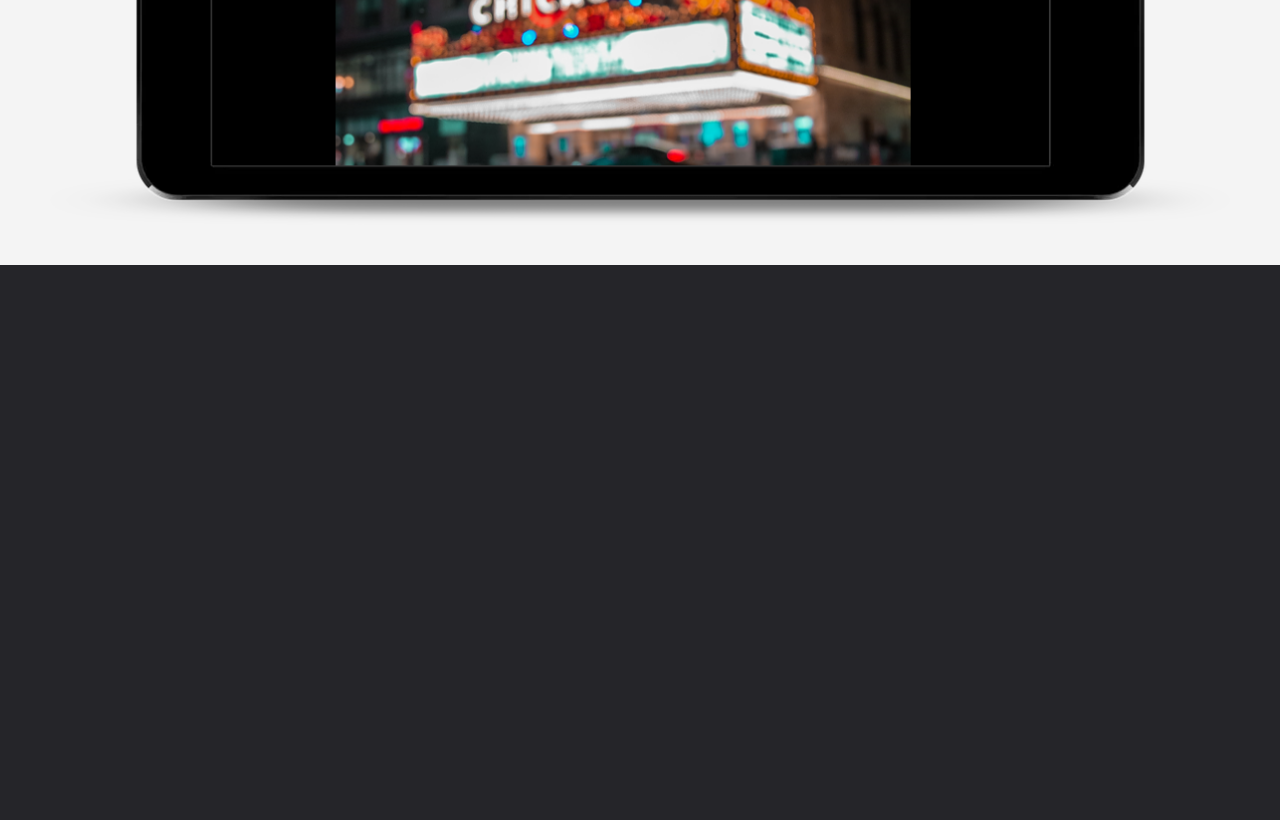
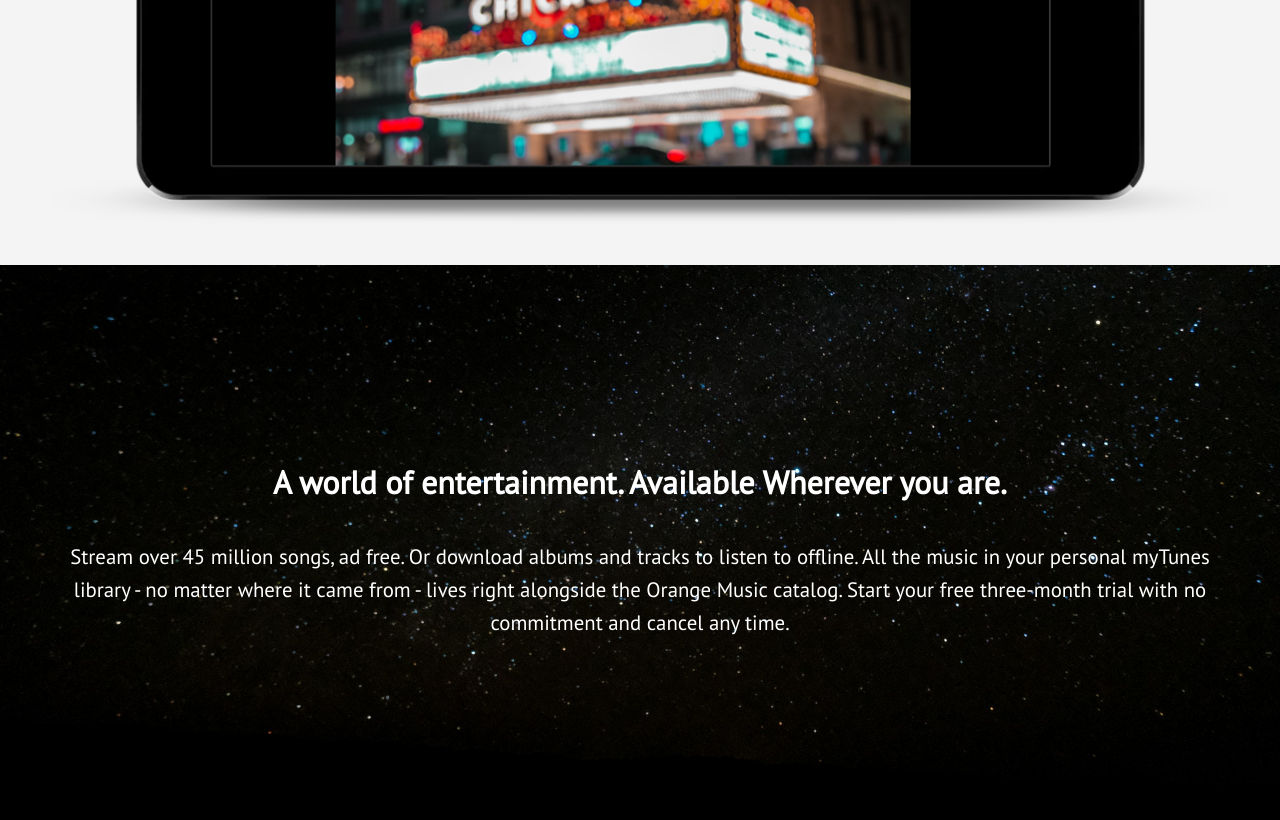
Before and after one commit to Ferperemero86/MyTunes-Landing-page, a plain HTML site: page index.html in a window 1280 px wide. Shown: the part 2883-3703 px from the top of the page. Before the commit the page ends 3148 px from the top, so only its background shows below. Drawn offline with nearby package versions, Linux system fonts and the light colour scheme.

Commit message:
Create entertainment section

```diff
--- a/css/style.css
+++ b/css/style.css
@@ -78,6 +78,11 @@ a {
     margin: 0;
 }
 
+#entertainment {
+    background: url("/img/stars.jpg") no-repeat bottom/cover;
+    padding: 10rem 0;
+}
+
 /***Showcase***/
 
 #showcase {
--- a/index.html
+++ b/index.html
@@ -69,6 +69,16 @@
     </section>
 
     <!-- Entertainment Section -->
+    <section id="entertainment" class="section">
+        <div class="container">
+            <h3>A world of entertainment. Available Wherever you are.</h3>
+            <p class="lead">Stream over 45 million songs, ad free. Or download
+                albums and tracks to listen to offline. All the music in your
+                personal myTunes library - no matter where it came from - lives
+                right alongside the Orange Music catalog. Start your free three-month
+                trial with no commitment and cancel any time.</p>
+        </div>
+    </section>
 
     <!-- Gift Card Section -->
 
```
Also changed, not shown: img/stars.jpg (added), 1 other file.
